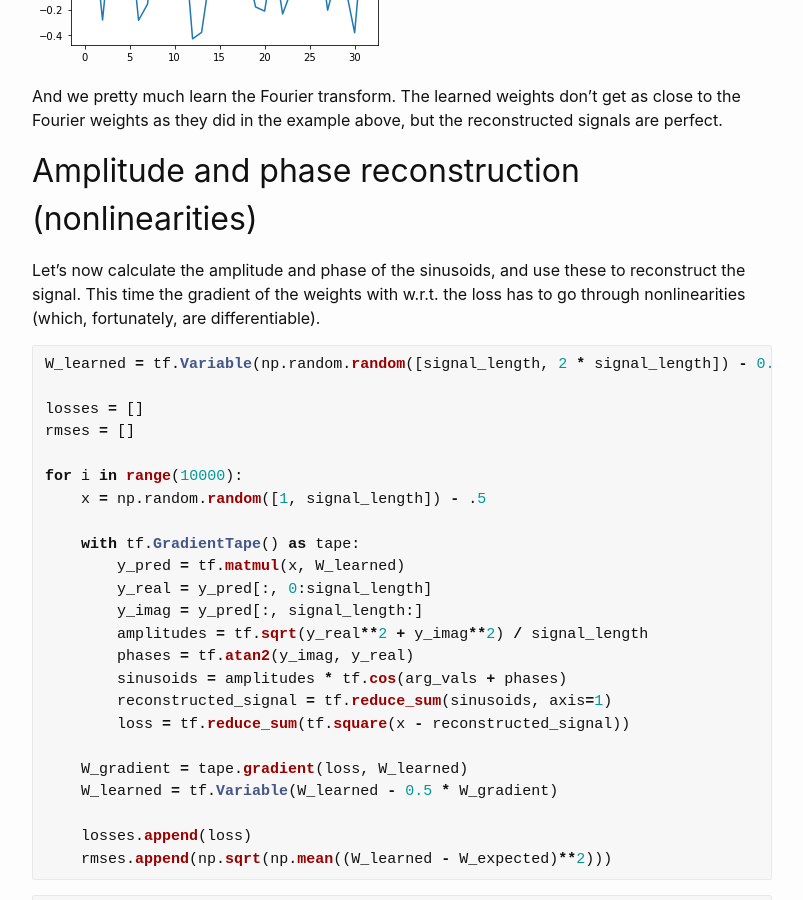
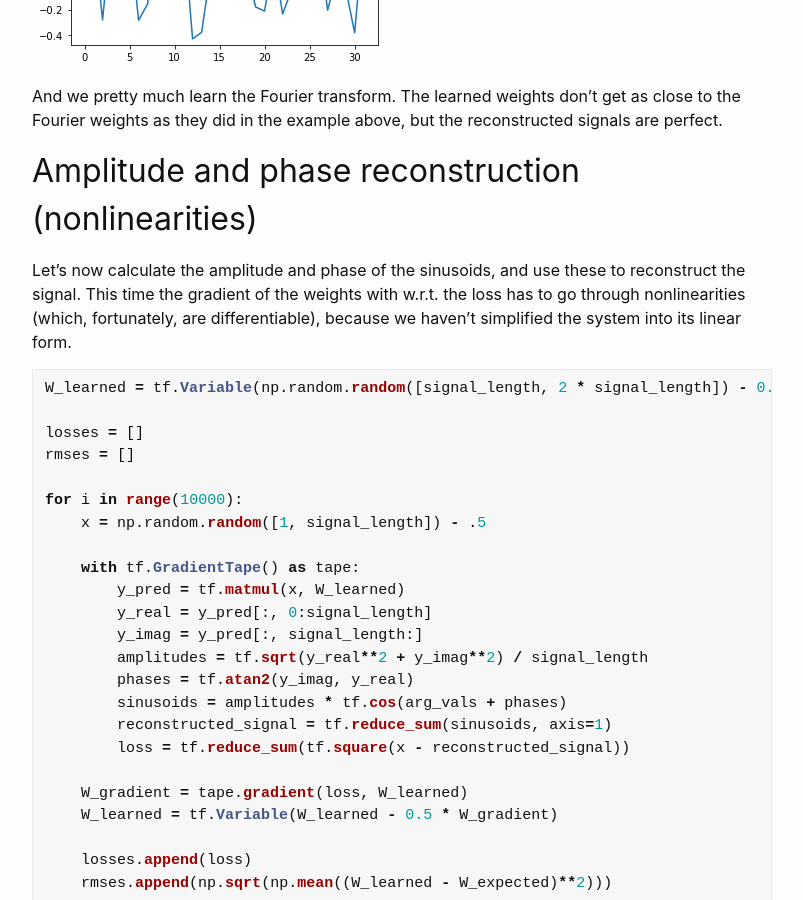
Before and after one commit to sradc/sradc.github.io, a Jekyll site: the page built from _posts/2021-04-29-fourier-nets.md, in a window 1280 px wide and 900 px high, scrolled down 7217 px. Shown: the whole window, without its empty margins (238-1041 px from the left). Built offline with Jekyll 4.4.1, drawn with Linux system fonts in a browser that asks for light colours; comment, search, counter and statistics services are not loaded.

Commit message:
a sentence

````diff
--- a/_posts/2021-04-29-fourier-nets.md
+++ b/_posts/2021-04-29-fourier-nets.md
@@ -327,7 +327,8 @@ but the reconstructed signals are perfect.
 Let's now calculate the amplitude and phase of the sinusoids,
 and use these to reconstruct the signal.
 This time the gradient of the weights with w.r.t. the loss
-has to go through nonlinearities (which, fortunately, are differentiable).
+has to go through nonlinearities (which, fortunately, are differentiable),
+because we haven't simplified the system into its linear form.
 
 ```python
 W_learned = tf.Variable(np.random.random([signal_length, 2 * signal_length]) - 0.5)
````
